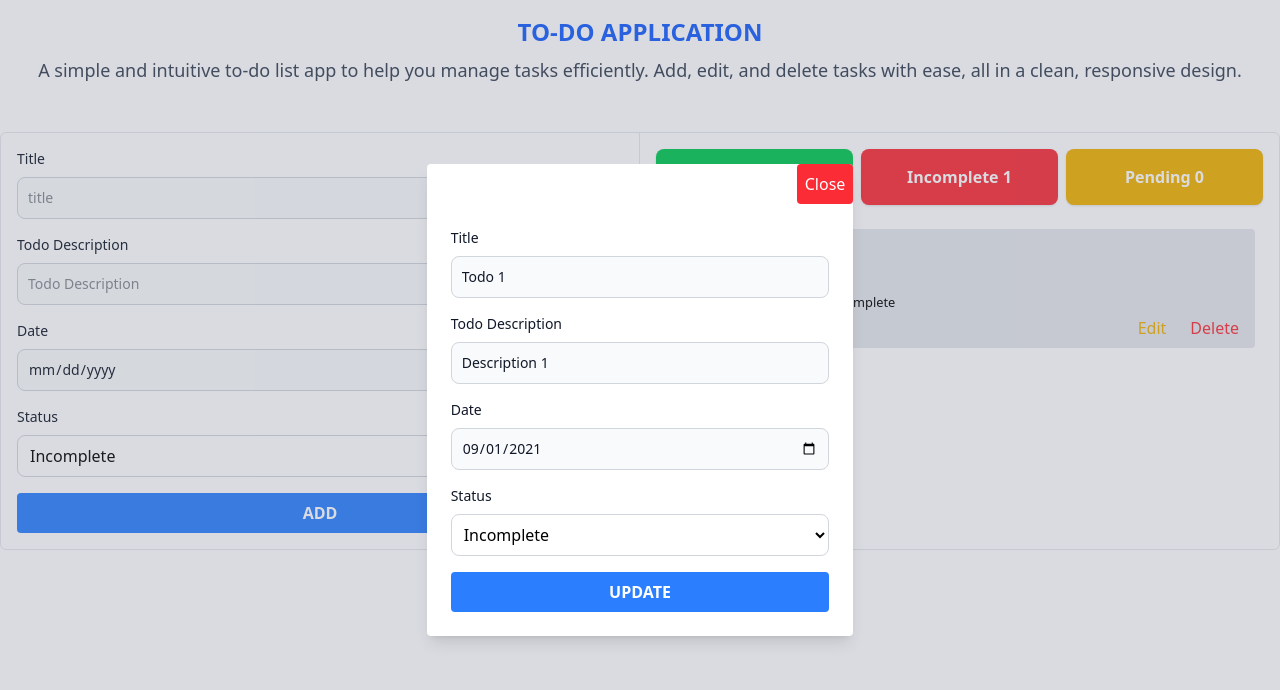
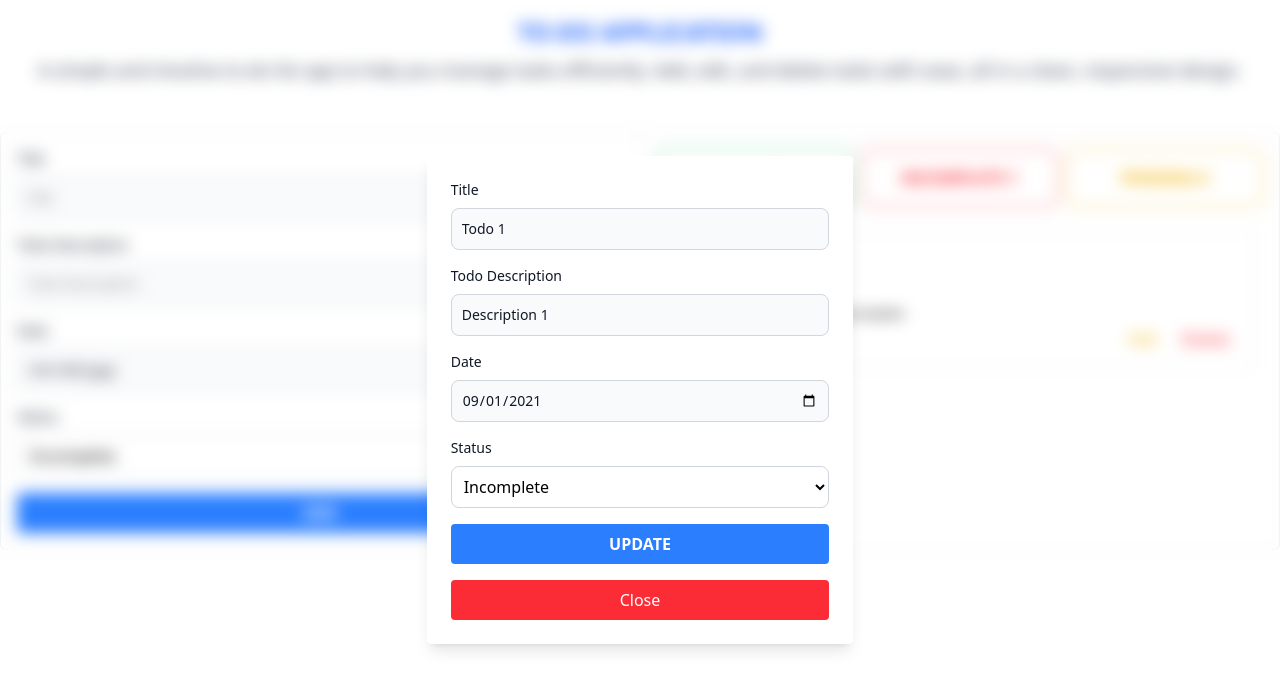
Before and after one commit to AtikulSoftware/module-15-assignment, a website: page index.html in a window 1280 px wide. Both pictures are taken after a click on the button "Edit". Drawn offline with Linux system fonts and the light colour scheme.

Commit message:
update filder card/button design

```diff
--- a/index.html
+++ b/index.html
@@ -101,17 +101,17 @@
         <aside class="flex-1/2 p-4">
           <div class="flex flex-col md:flex-row gap-2">
             <div
-              class="flex-1/3 bg-green-500 text-white font-bold text-center p-4 rounded-lg shadow"
+              class="flex-1/3 text-green-500 font-bold text-center p-4 rounded-lg border uppercase"
             >
               <h1 id="complete"></h1>
             </div>
             <div
-              class="flex-1/3 bg-red-500 text-white font-bold text-center p-4 rounded-lg shadow"
+              class="flex-1/3 text-red-500 font-bold text-center p-4 rounded-lg border uppercase"
             >
               <h1 id="incomplete"></h1>
             </div>
             <div
-              class="flex-1/3 bg-yellow-500 text-white font-bold text-center p-4 rounded-lg shadow"
+              class="flex-1/3 text-yellow-500 font-bold text-center p-4 rounded-lg border uppercase"
             >
               <h1 id="pending"></h1>
             </div>
@@ -126,14 +126,9 @@
     <!-- Modal Dialog -->
     <div
       id="modal"
-      class="fixed inset-0 bg-gray-500/25 bg-opacity-50 flex justify-center items-center hidden"
+      class="fixed inset-0 bg-opacity-50 justify-center items-center flex hidden backdrop-blur-sm"
     >
       <div class="bg-white rounded shadow-lg w-1/3">
-        <div class="flex justify-end">
-          <button class="bg-red-500 text-white p-2 rounded" id="closeModalBtn">
-            Close
-          </button>
-        </div>
         <div class="flex flex-col space-y-4 p-6">
           <div>
             <label
@@ -204,6 +199,9 @@
           >
             Update
           </button>
+          <button class="bg-red-500 text-white p-2 rounded" id="closeModalBtn">
+            Close
+          </button>
         </div>
       </div>
     </div>
--- a/script.js
+++ b/script.js
@@ -39,8 +39,9 @@ function renderTodos() {
     listItem.classList.add(
       "flex",
       "flex-col",
-      "bg-gray-200",
-      "p-2",
+      "border-[1px]",
+      "border-gray-200",
+      "p-4",
       "rounded",
       "gap-1",
       "m-2"
```
Also changed, not shown: output.css.
